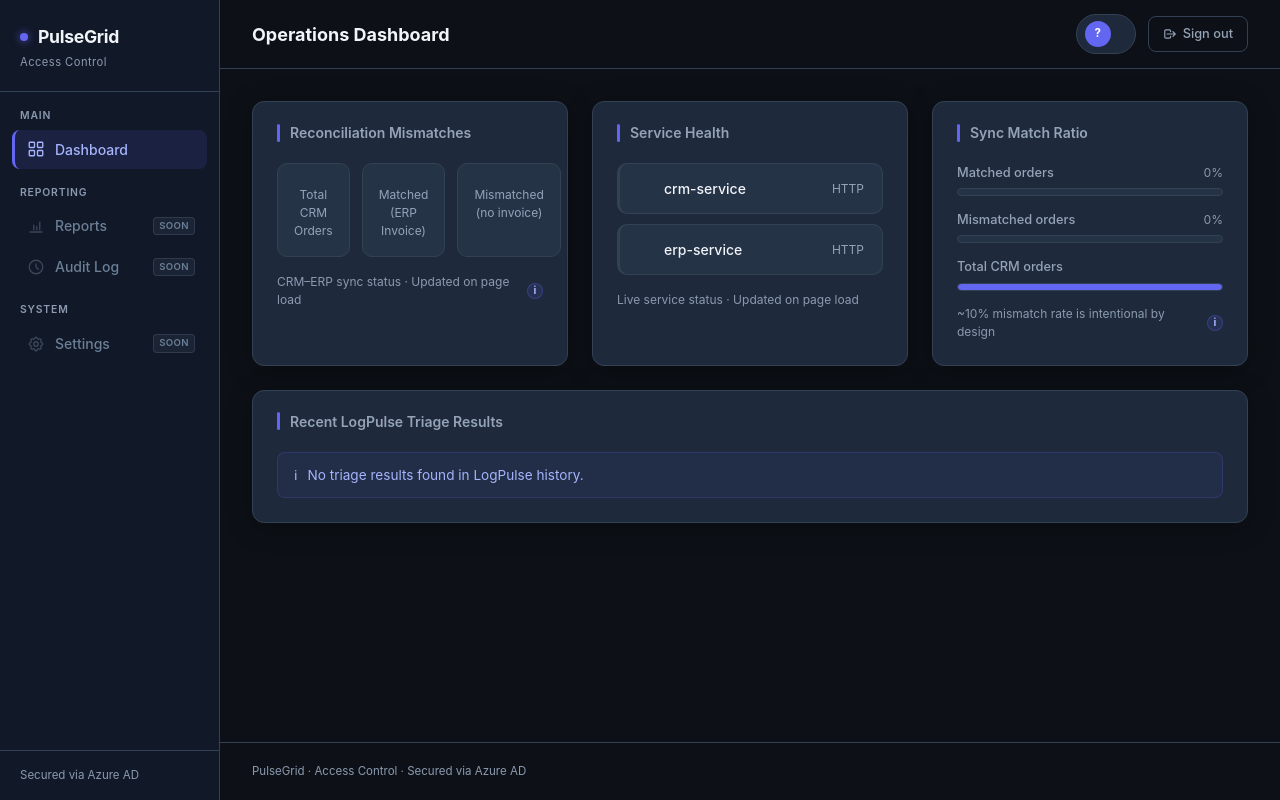
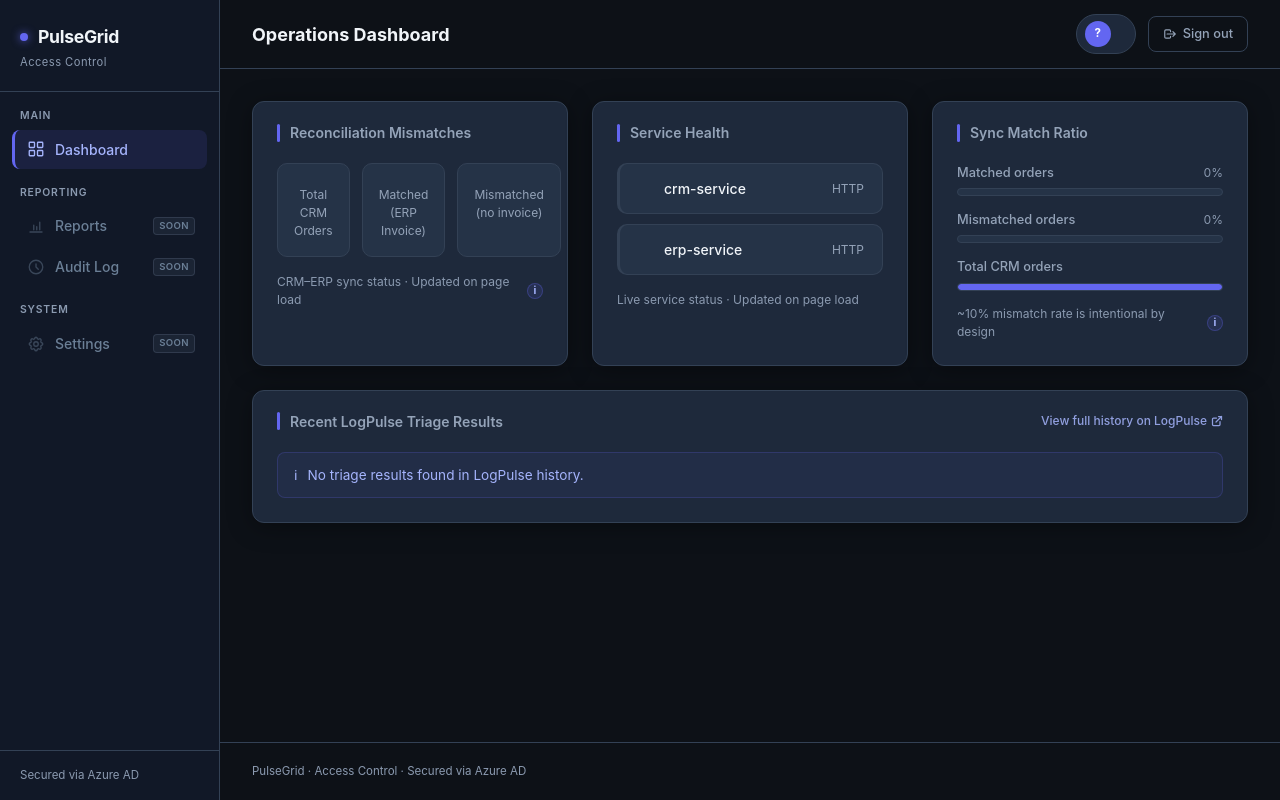
Before and after one commit to yashsolanki27/pulsegrid, a FastAPI app: template access-control/templates/dashboard.html in a window 1280 px wide. Run offline with FastAPI, Linux system fonts and the light colour scheme; the template is opened without the code that fills it, so the values that code supplies are empty.

Commit message:
feat(access-control): add LogPulse outbound link in triage table header
Adds a small 'View full history on LogPulse →' link in the card-header
flex row of the Recent LogPulse Triage Results card. Right-aligned via
margin-left:auto on the .logpulse-link class.

- Opens https://log-pulse.up.railway.app/ in a new tab
  (target=_blank rel='noopener noreferrer')
- Uses accent-light (#a5b4fc) on card bg (#1e293b) = 7.34:1 contrast — PASS
- focus-visible ring matches existing dashboard pattern
- aria-label notes 'opens in new tab' per a11y best practice
- No iframe — plain outbound link only

```diff
--- a/access-control/templates/dashboard.html
+++ b/access-control/templates/dashboard.html
@@ -645,6 +645,34 @@
     .confidence { color: var(--text-muted); font-variant-numeric: tabular-nums; }
     .ts         { white-space: nowrap; color: var(--text-muted); font-variant-numeric: tabular-nums; }
 
+    /* ── LogPulse outbound link ────────────────────────── */
+    /* #a5b4fc (accent-light) on #1e293b (card) = 7.34:1 — PASS */
+    .logpulse-link {
+      display: inline-flex;
+      align-items: center;
+      gap: 4px;
+      margin-left: auto;
+      font-size: 0.75rem;
+      font-weight: 500;
+      color: var(--accent-light);
+      text-decoration: none;
+      opacity: 0.85;
+      transition: opacity 0.15s, text-decoration-color 0.15s;
+      white-space: nowrap;
+    }
+
+    .logpulse-link:hover {
+      opacity: 1;
+      text-decoration: underline;
+      text-decoration-color: var(--accent-light);
+    }
+
+    .logpulse-link:focus-visible {
+      outline: 2px solid var(--accent);
+      outline-offset: 2px;
+      border-radius: 3px;
+    }
+
     /* ── Footer ────────────────────────────────────────── */
     /* was #475569 (2.50:1 FAIL) → #8b9ab0 (6.62:1 PASS) */
     footer {
@@ -891,6 +919,21 @@
         <div class="card-header">
           <div class="card-accent-bar" aria-hidden="true"></div>
           <h2 class="card-title">Recent LogPulse Triage Results</h2>
+          <a class="logpulse-link"
+             href="https://log-pulse.up.railway.app/"
+             target="_blank"
+             rel="noopener noreferrer"
+             aria-label="View full history on LogPulse (opens in new tab)">
+            View full history on LogPulse
+            <svg width="12" height="12" viewBox="0 0 24 24" fill="none"
+                 stroke="currentColor" stroke-width="2.5"
+                 stroke-linecap="round" stroke-linejoin="round"
+                 aria-hidden="true">
+              <path d="M18 13v6a2 2 0 01-2 2H5a2 2 0 01-2-2V8a2 2 0 012-2h6"/>
+              <polyline points="15 3 21 3 21 9"/>
+              <line x1="10" y1="14" x2="21" y2="3"/>
+            </svg>
+          </a>
         </div>
         <div class="card-body">
           {% if logpulse_error %}
```
